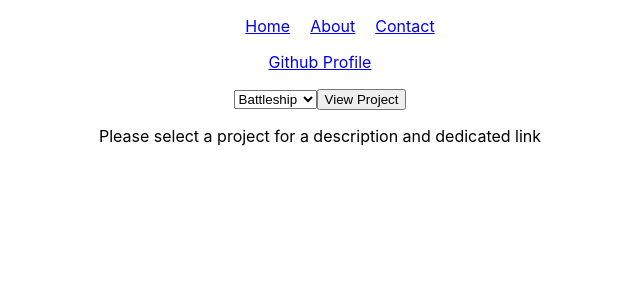
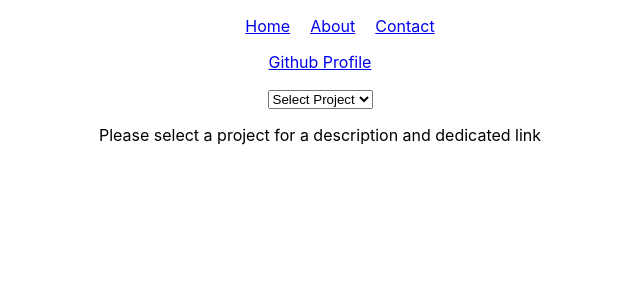
Before and after one commit to Natecat4444/Midterm_portfolio_project, a React (Create React App) app in the folder portfolio/: page / in a window 1280 px wide. Shown: the top 300 px of the page, without its empty margins (320-960 px from the left). Built offline with nearby package versions, Linux system fonts and the light colour scheme.

Commit message:
Contional renderin works, subsequent componets implements

```diff
--- a/portfolio/src/tabs/Home.js
+++ b/portfolio/src/tabs/Home.js
@@ -2,29 +2,38 @@ import React, {useState} from "react";
 
 function Battleship(props){
     return(<div>
-        <a href="">Github Repo</a>
-        <p></p>
+        <a href="https://github.com/Natecat4444/BattleshipCollab">Github Repo</a>
+        <p>This early project was a collboration between me and a friend.
+             It was intended to be a two player game which could be played on the same computer or on two seperate ones with an open port and ip address.
+              Although it has yet to be finished, it was a fun exercise in planning and rule making.</p>
     </div>)
 }
 
 function Planner(props){
     return(<div>
-        <a href="">Github Repo</a>
-        <p></p>
+        <a href="https://github.com/Natecat4444/Planner">Github Repo</a>
+        <p>A project placed on the back burner during college, this is a java application that uses a MySQL database to track to do items.
+             One cool feature that I did manage to finish is the SQL processor, which will create the SQL database if not already installed.
+              This feature was also inteded to be used for updates if I ever felt the need to modify the database.</p>
     </div>)
 }
 
 function SteamAPI(props){
     return(<div>
-        <a href="">Github Repo</a>
-        <p></p>
+        <a href="https://github.com/Natecat4444/ISTE-432-Project-SteamAPI">Github Repo</a>
+        <p>A group java project done in college, this project was extensively planned before execution, with all documentation being availible in the readme.
+            This application calls a steam api to retieve news articles published by game devlopers and display them in a javafx front end. The program also uses a
+            SQL database to allow the user/users to store their favorites.
+        </p>
     </div>)
 }
 
 function Moonfall(props){
     return(<div>
-        <a href="">Github Repo</a>
-        <p></p>
+        <a href="https://github.com/Natecat4444/Moonfall">Github Repo</a>
+        <p>Part of the Cognixia jump program, this group project utilizes a MySQL database to allow users to maintain a list of shows and where they are with them.
+            The front end is generated by three java servlets.
+        </p>
     </div>)
 }
 
@@ -44,8 +53,8 @@ function Home(props){
 
     const handleSubmit = (event) => {
         console.log("Handle sublit called")
-        console.log(event)
-        // setveiwcomp(viewcomp)
+        console.log(event.target.value)
+        setveiwcomp(viewcomp)
         console.log(viewcomp)
         event.preventDefault();
 
@@ -55,20 +64,37 @@ function Home(props){
 
     console.log(viewcomp);
     if(viewcomp == 1){
+        view = <Battleship />;
+        console.log("view set to battleship")
+    }
 
+    if(viewcomp == 2){
+        view = <Planner />;
+        console.log("view set to battleship")
+    }
+
+    if(viewcomp == 3){
+        view = <SteamAPI />;
+        console.log("view set to battleship")
+    }
+
+    if(viewcomp == 4){
+        view = <Moonfall />;
+        console.log("view set to battleship")
     }
 
     return(
         <div style={styles}>
             <p><a href='https://github.com/Natecat4444'>Github Profile</a></p>
-            <form onSubmit={handleSubmit}>
+            <form>
                 <select name={viewcomp} onChange={(event) => setveiwcomp(event.target.value)}>
-                    <option value={1}>Battleship</option>
-                    <option value={2}>Planner</option>
-                    <option value={3}>SteamAPI</option>
-                    <option value={4}>Moonfall</option>
+                    <option>Select Project</option>
+                    <option name={viewcomp} value={1}>Battleship</option>
+                    <option name={viewcomp} value={2}>Planner</option>
+                    <option name={viewcomp} value={3}>SteamAPI</option>
+                    <option name={viewcomp} value={4}>Moonfall</option>
                 </select>
-                <button type="submit">View Project</button>
+
             </form>
 
             {view}
```
